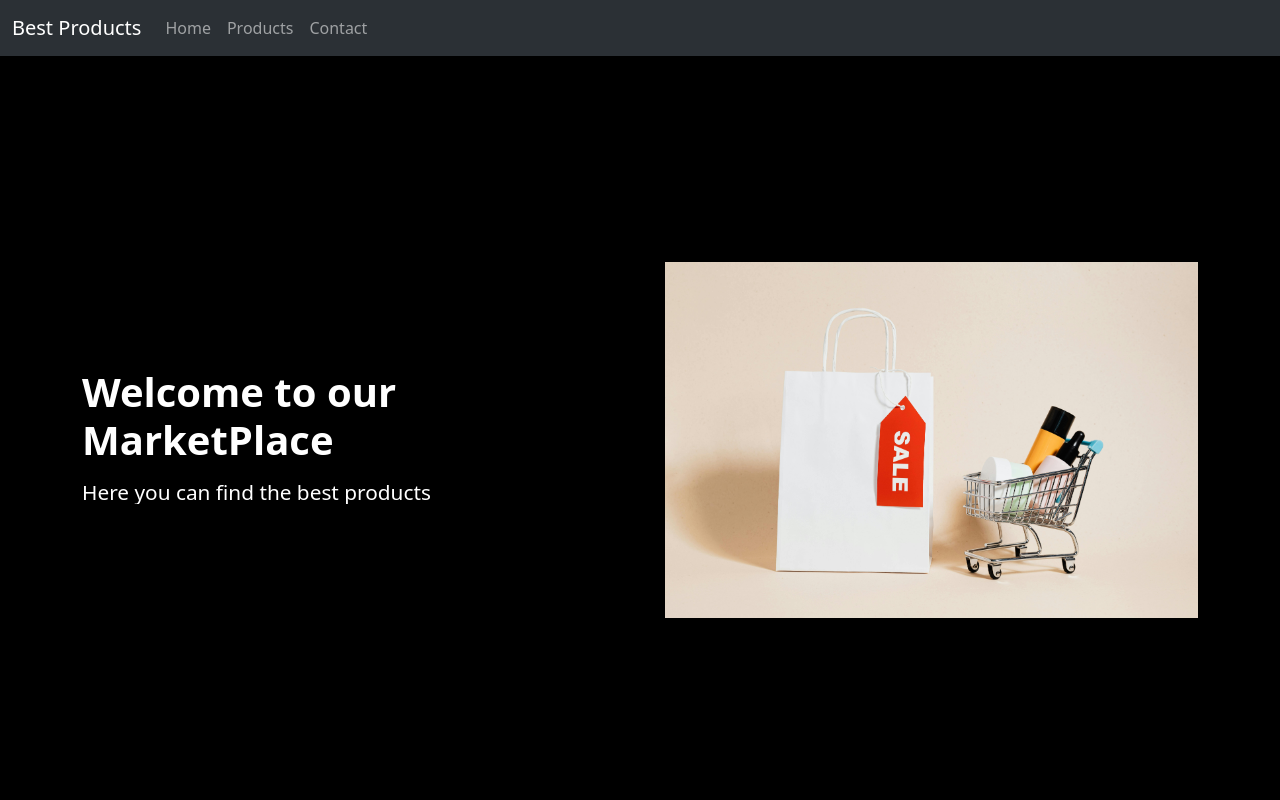
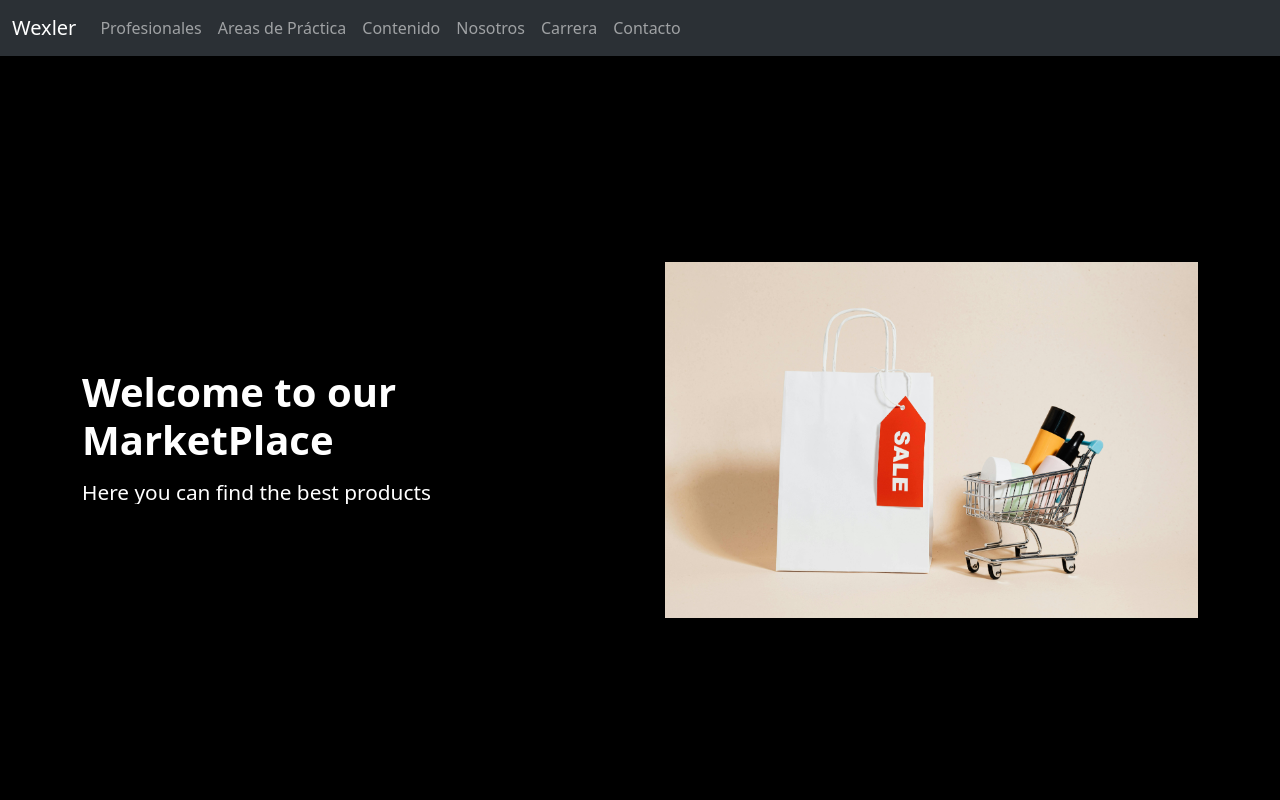
Before and after one commit to emmanuel-cruz-dev/proyecto-angular, an Angular app: page / in a window 1280 px wide. Shown: the top 800 px of the page. Built offline with nearby package versions, Linux system fonts and the light colour scheme.

Commit message:
editando Header

```diff
--- a/src/app/app.component.html
+++ b/src/app/app.component.html
@@ -1,7 +1,7 @@
 <div class="general-styles">
   <nav class="navbar navbar-expand-lg bg-body-tertiary" data-bs-theme="dark">
     <div class="container-fluid">
-      <a class="navbar-brand" href="#">Best Products</a>
+      <a class="navbar-brand" href="#">Wexler</a>
       <button
         class="navbar-toggler"
         type="button"
@@ -21,7 +21,7 @@
               routerLink=""
               [ngClass]="{ active: menuOption === 'home' }"
               (click)="onOption('home')"
-              >Home</a
+              >Profesionales</a
             >
           </li>
           <li class="nav-item">
@@ -30,7 +30,7 @@
               routerLink="products"
               [ngClass]="{ active: menuOption === 'products' }"
               (click)="onOption('products')"
-              >Products</a
+              >Areas de Práctica</a
             >
           </li>
           <li class="nav-item">
@@ -39,7 +39,34 @@
               routerLink="contact"
               [ngClass]="{ active: menuOption === 'contact' }"
               (click)="onOption('contact')"
-              >Contact</a
+              >Contenido</a
+            >
+          </li>
+          <li class="nav-item">
+            <a
+              class="nav-link"
+              routerLink="contact"
+              [ngClass]="{ active: menuOption === 'contact' }"
+              (click)="onOption('contact')"
+              >Nosotros</a
+            >
+          </li>
+          <li class="nav-item">
+            <a
+              class="nav-link"
+              routerLink="contact"
+              [ngClass]="{ active: menuOption === 'contact' }"
+              (click)="onOption('contact')"
+              >Carrera</a
+            >
+          </li>
+          <li class="nav-item">
+            <a
+              class="nav-link"
+              routerLink="contact"
+              [ngClass]="{ active: menuOption === 'contact' }"
+              (click)="onOption('contact')"
+              >Contacto</a
             >
           </li>
         </ul>
```
